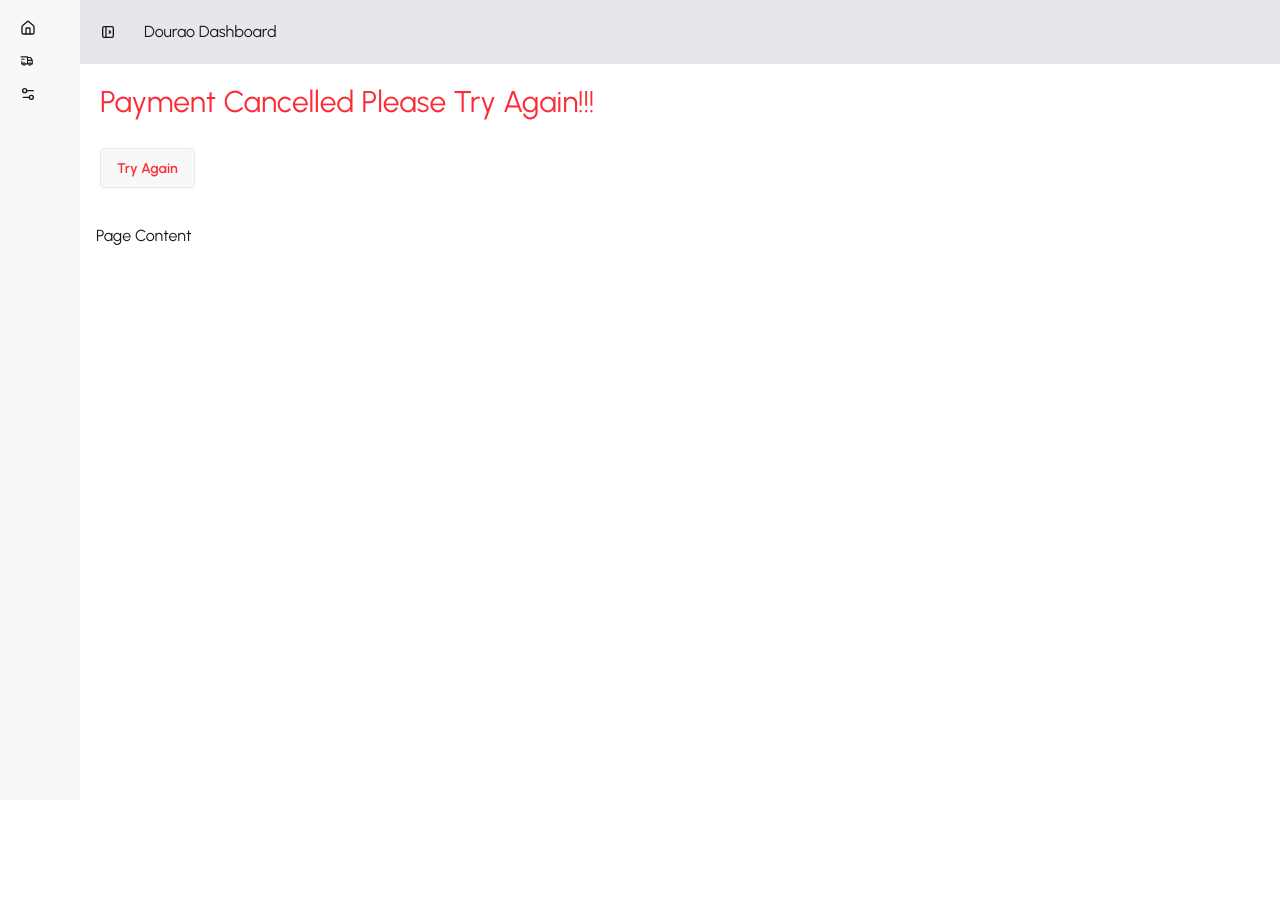
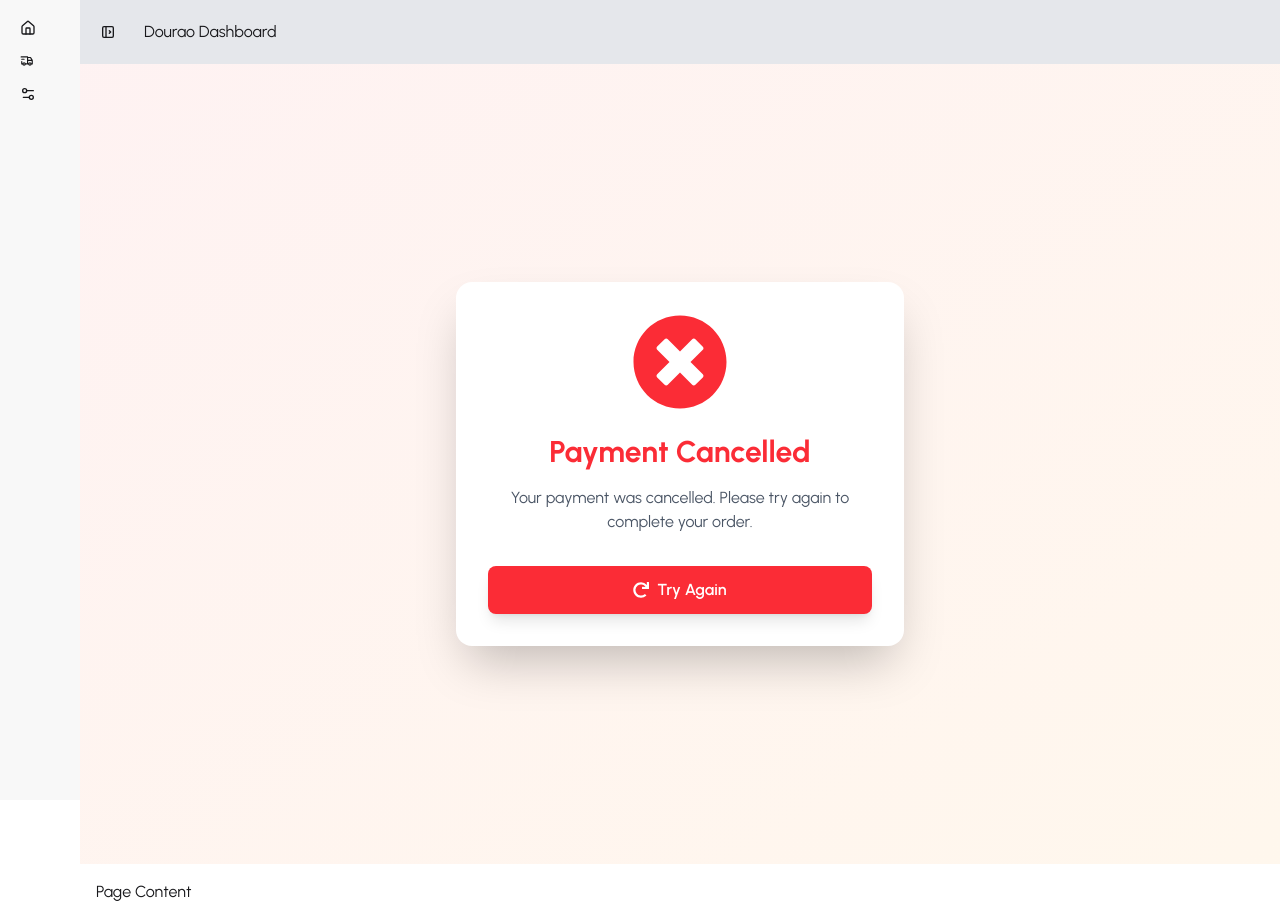
Before and after one commit to lizansarkar/dourao-client-repository, a React (Vite) app: page /dashboard/payment-cancelled in a window 1280 px wide. Before the commit the page ends 800 px from the top, so only its background shows below. Built offline with nearby package versions, Linux system fonts and the light colour scheme; no server answers; sample sign-in values are in the browser's storage.

Commit message:
payment cancelled component some desing complete

```diff
--- a/src/pages/dashboard/payment/PaymentCancelled.jsx
+++ b/src/pages/dashboard/payment/PaymentCancelled.jsx
@@ -1,11 +1,65 @@
 import React from "react";
 import { Link } from "react-router";
+import { motion } from 'framer-motion';
+import { FaTimesCircle, FaRedo } from 'react-icons/fa';
 
 export default function PaymentCancelled() {
   return (
-    <div className="p-5">
-      <h2 className="text-red-500 text-3xl">Payment Cancelled Please Try Again!!!</h2>
-      <Link to='/dashboard/my-parcels'><button className="btn text-red-500 hover:bg-primary mt-7">Try Again</button></Link>
+    <div className="min-h-screen flex items-center justify-center bg-gradient-to-br from-red-50 to-orange-50 p-4">
+      <motion.div
+        initial={{ scale: 0.8, opacity: 0 }}
+        animate={{ scale: 1, opacity: 1 }}
+        transition={{ duration: 0.5 }}
+        className="max-w-md w-full bg-white rounded-2xl shadow-2xl p-8"
+      >
+        {/* Error Icon with Animation */}
+        <motion.div
+          initial={{ scale: 0, rotate: 180 }}
+          animate={{ scale: 1, rotate: 0 }}
+          transition={{ delay: 0.2, type: 'spring', stiffness: 200 }}
+          className="flex justify-center mb-6"
+        >
+          <FaTimesCircle className="text-red-500 text-8xl" />
+        </motion.div>
+
+        {/* Error Message */}
+        <motion.h2
+          initial={{ y: 20, opacity: 0 }}
+          animate={{ y: 0, opacity: 1 }}
+          transition={{ delay: 0.4 }}
+          className="text-red-500 text-3xl text-center font-bold"
+        >
+          Payment Cancelled
+        </motion.h2>
+
+        {/* Additional Message */}
+        <motion.p
+          initial={{ y: 20, opacity: 0 }}
+          animate={{ y: 0, opacity: 1 }}
+          transition={{ delay: 0.6 }}
+          className="text-center text-gray-600 mt-4 mb-8"
+        >
+          Your payment was cancelled. Please try again to complete your order.
+        </motion.p>
+
+        {/* Try Again Button */}
+        <motion.div
+          initial={{ y: 20, opacity: 0 }}
+          animate={{ y: 0, opacity: 1 }}
+          transition={{ delay: 0.8 }}
+        >
+          <Link to='/dashboard/my-parcels'>
+            <motion.button
+              whileHover={{ scale: 1.05 }}
+              whileTap={{ scale: 0.95 }}
+              className="w-full bg-red-500 hover:bg-red-600 text-white font-semibold py-3 px-6 rounded-lg shadow-lg hover:shadow-xl transition-all duration-300 flex items-center justify-center gap-2"
+            >
+              <FaRedo />
+              Try Again
+            </motion.button>
+          </Link>
+        </motion.div>
+      </motion.div>
     </div>
   );
 }
--- a/src/pages/dashboard/payment/PaymentSuccess.jsx
+++ b/src/pages/dashboard/payment/PaymentSuccess.jsx
@@ -20,7 +20,7 @@ export default function PaymentSuccess() {
   }, [sessionId, axiosSicure]);
 
   return (
-    <div className="min-h-screen flex items-center justify-center bg-gradient-to-br p-4">
+    <div className="min-h-screen flex items-center justify-center bg-green-50 p-4">
       <motion.div
         initial={{ scale: 0.8, opacity: 0 }}
         animate={{ scale: 1, opacity: 1 }}
```
